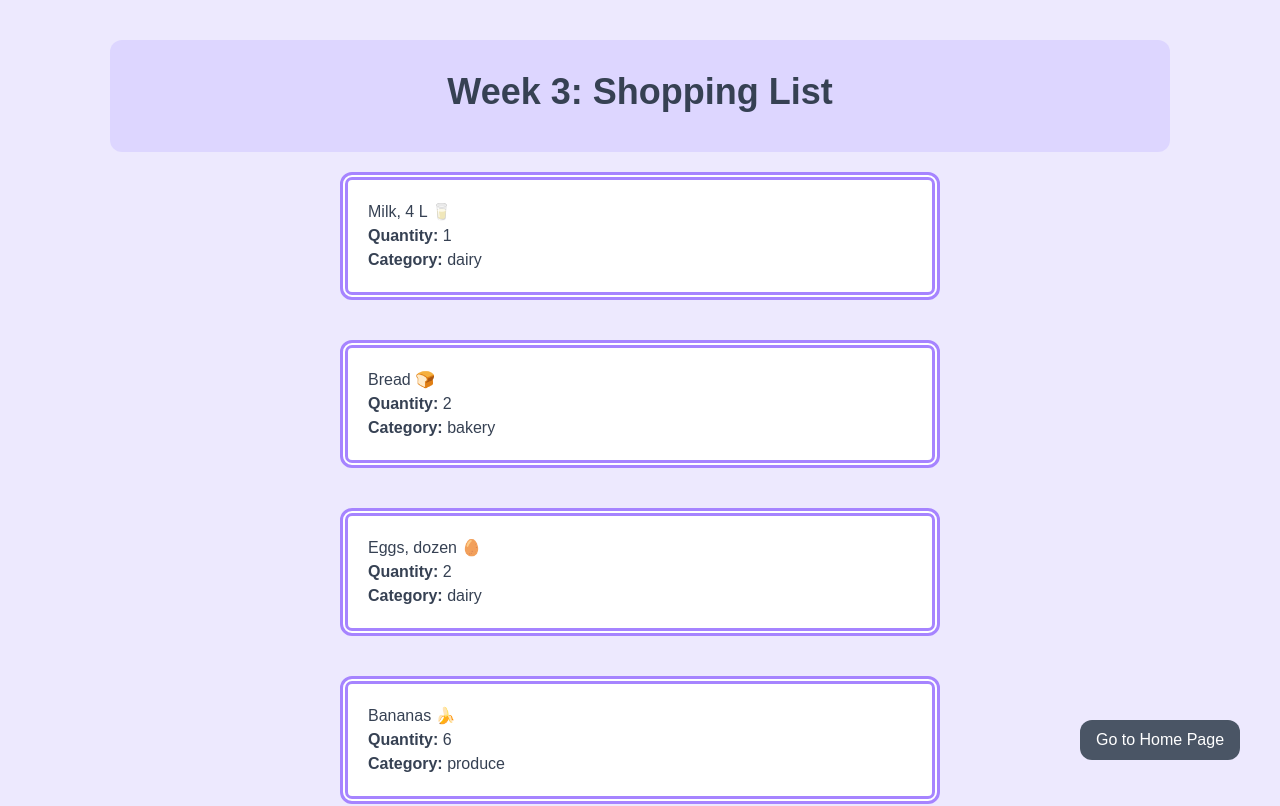
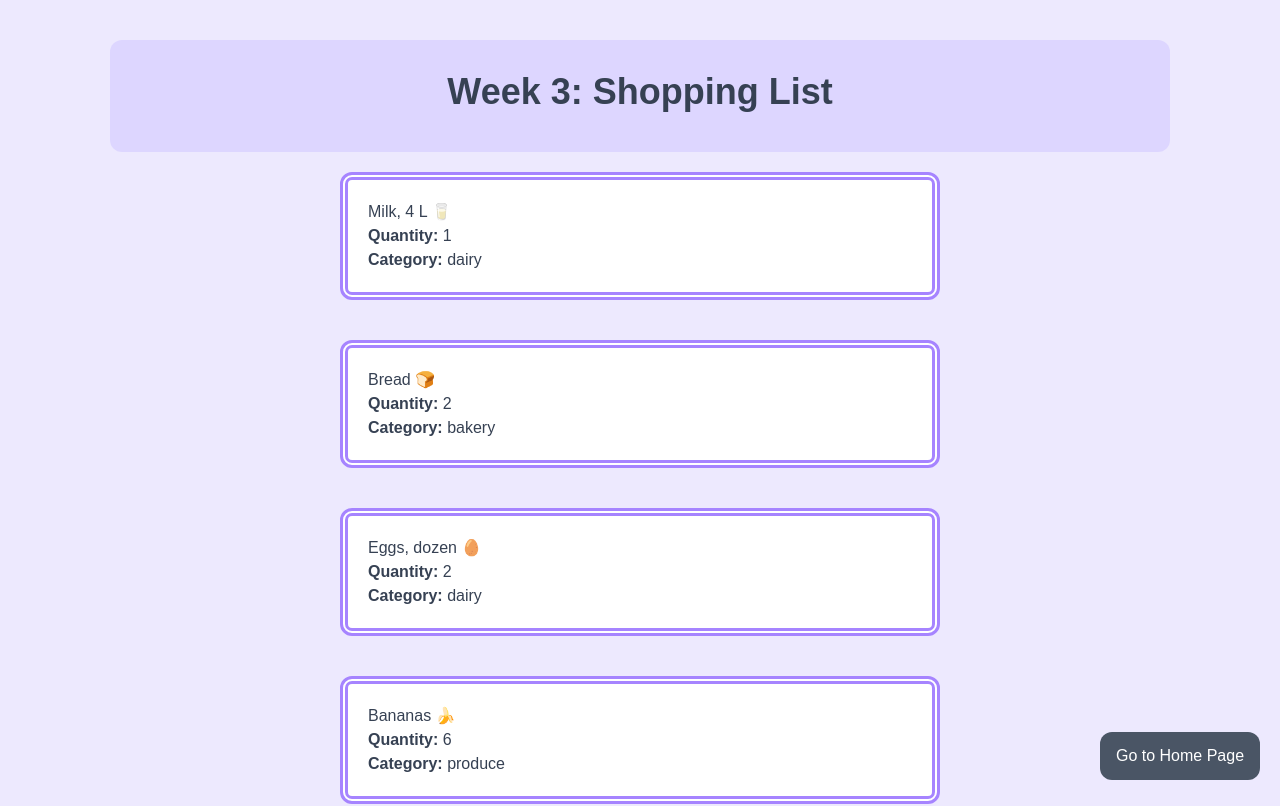
Before and after one commit to NxGin97/cprg306-assignments, a Next.js app: page /week-3 in a window 1280 px wide. Shown: the top 806 px of the page. Built offline with nearby package versions, Linux system fonts and the light colour scheme.

Commit message:
Renaming ReturnHome and also adjusting some css for ReturnHome

```diff
--- a/app/components/ReturnHome.js
+++ b/app/components/ReturnHome.js
@@ -1,8 +1,8 @@
 import Link from "next/link";
 
-export default function Return() {
+export default function ReturnHome() {
   return (
-    <div className="bg-gray-600 text-white rounded-xl p-2 right-align w-40 text-center fixed bottom-10 right-10 hover:scale-105 hover:ease-out hover:duration-150 ">
+    <div className="bg-gray-600 text-white rounded-xl px-2 right-align w-40 text-center fixed  hover:scale-105 hover:ease-out hover:duration-150 py-3 bottom-5 right-5">
       <Link href="/">Go to Home Page</Link>
     </div>
   );
--- a/app/empty-page/page.js
+++ b/app/empty-page/page.js
@@ -1,10 +1,10 @@
-import Return from '../components/ReturnHome';
+import ReturnHome from '../components/ReturnHome';
 
 export default function Page() {
   return (
     <main className="min-h-screen flex flex-col items-center justify-center font-size-30">
       <h1 className="font-bold text-center">Page is not ready to view...</h1>
-      <Return />
+      <ReturnHome />
     </main>
   );
 }
--- a/app/week-2/page.js
+++ b/app/week-2/page.js
@@ -1,12 +1,12 @@
 import StudentInfo from './StudentInfo';
-import Return from '../components/ReturnHome';
+import ReturnHome from '../components/ReturnHome';
 
 export default function Page() {
   return (
     <main>
       <h1>Shopping List</h1>
       <StudentInfo />
-      <Return />
+      <ReturnHome />
     </main>
   );
 }
--- a/app/week-3/page.js
+++ b/app/week-3/page.js
@@ -1,4 +1,4 @@
-import Return from "../components/ReturnHome";
+import ReturnHome from "../components/ReturnHome";
 import PageHeader from "../components/PageHeader";
 import GroceryItemList from "./GroceryItemList";
 
@@ -7,7 +7,7 @@ export default function Page() {
     <main className="bg-violet-100 py-10">
       <PageHeader title="Week 3: Shopping List" />
       <GroceryItemList />
-      <Return />
+      <ReturnHome />
     </main>
   );
 }
```
